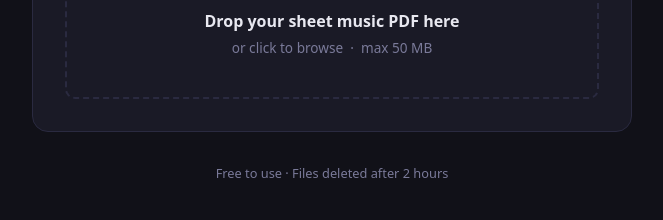
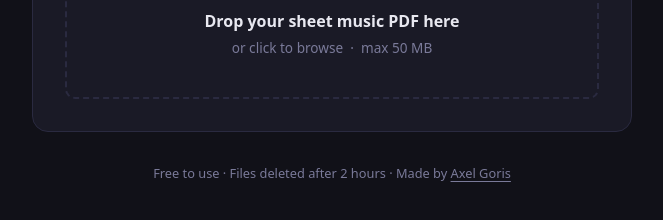
Before and after one commit to Axelgoris99/chroma-notes, a plain HTML site: page web/static/index.html in a window 1280 px wide. Shown: the part 460-680 px from the top of the page, without its empty margins (308-971 px from the left). Drawn offline with Linux system fonts and the light colour scheme.

Commit message:
UI: Add "Made by Axel Goris" credit to footer

```diff
--- a/web/static/index.html
+++ b/web/static/index.html
@@ -179,6 +179,7 @@
     font-size: 0.8rem;
     text-align: center;
   }
+  footer a { color: inherit; text-underline-offset: 3px; }
 </style>
 </head>
 <body>
@@ -223,7 +224,7 @@
 
 </div>
 
-<footer>Free to use · Files deleted after 2 hours</footer>
+<footer>Free to use · Files deleted after 2 hours · Made by <a href="https://goris.live/" target="_blank" rel="noopener noreferrer">Axel Goris</a></footer>
 
 <script>
   const NOTES = [
```
